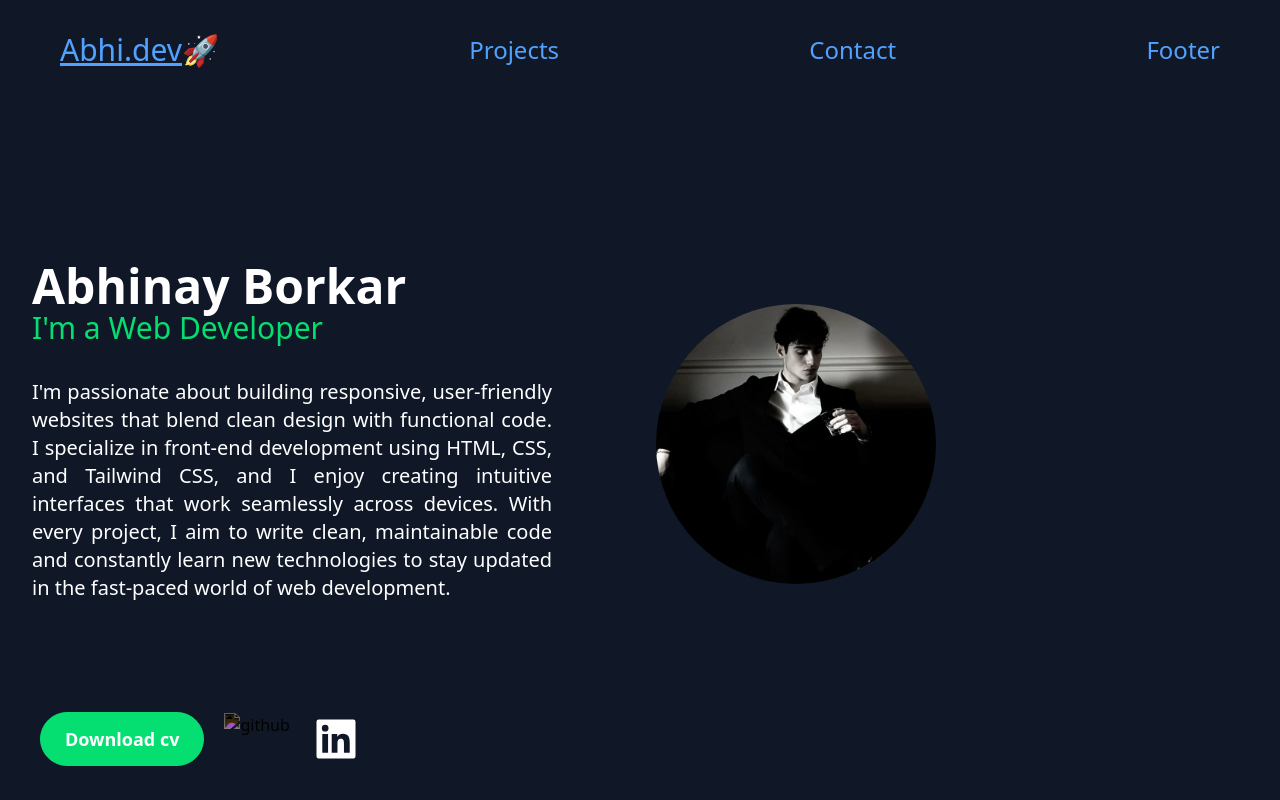
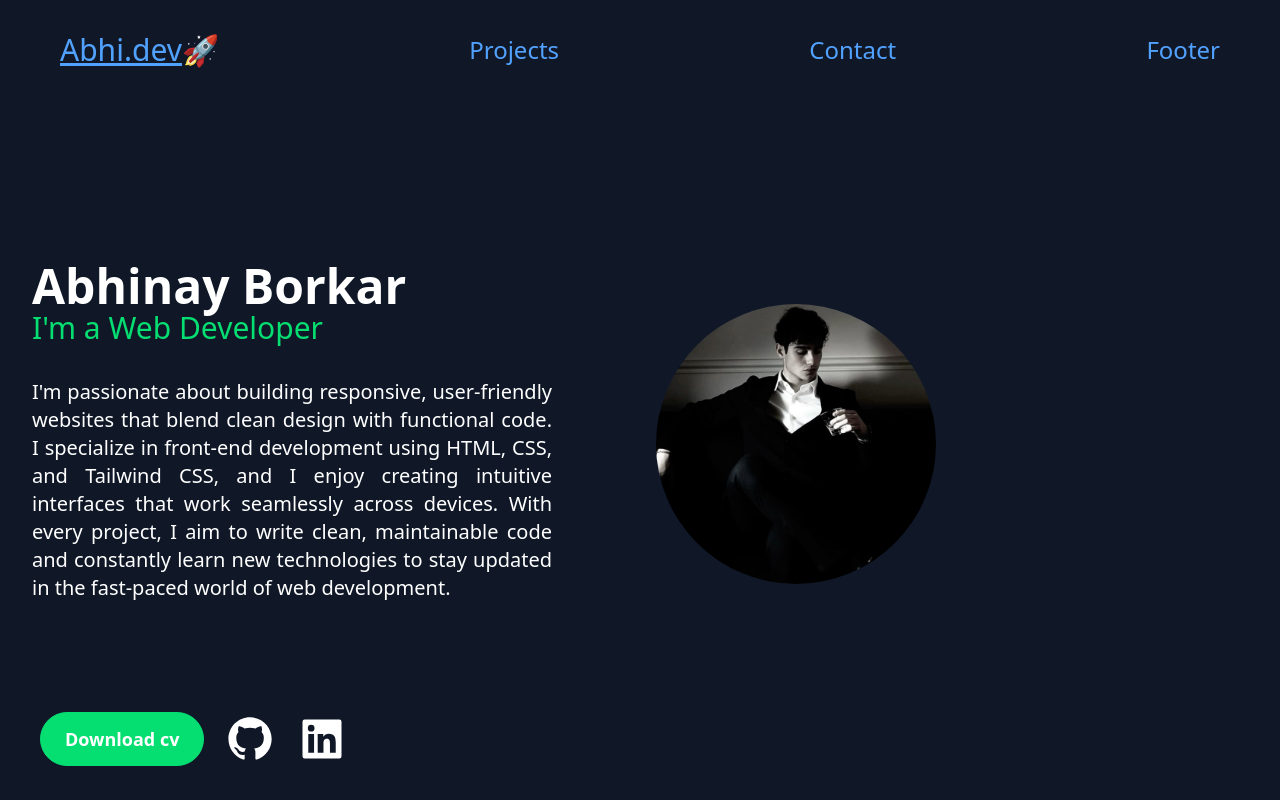
Before and after one commit to off-abhi-1287/My-Portfolio, a plain HTML site: page index.html in a window 1280 px wide. Shown: the top 800 px of the page. Drawn offline with nearby package versions, Linux system fonts and the light colour scheme; the site is published under a folder, as on GitHub Pages, so addresses that start at the root find nothing.

Commit message:
Update index.html
Just updated GitHub icon path. Earlier the icon was not visible

```diff
--- a/index.html
+++ b/index.html
@@ -57,7 +57,7 @@
   <div class="flex items-center gap-3 md:gap-5 mx-10 my-5">
     <button class="bg-green-400 border border-green-400 hover:bg-transparent hover:border-gray-500 rounded-full font-semibold px-3 py-2 text-sm md:text-lg md:px-6 md:py-3">Download cv</button>
 
-    <a href="https://github.com/off-abhi-1287"><img class="invert h-8 md:h-13 hover:scale-105" src="/bxl-github.svg" alt="github"></a>
+    <a href="https://github.com/off-abhi-1287"><img class="invert h-8 md:h-13 hover:scale-105" src="bxl-github.svg" alt="github"></a>
 
     <a href="https://www.linkedin.com/in/abhinay-borkar-425522336?utm_source=share&utm_campaign=share_via&utm_content=profile&utm_medium=android_app"><img class="invert h-8 md:h-13 hover:scale-105" src="bxl-linkedin-square.svg" alt="linkedin"></a>
   </div>
```
